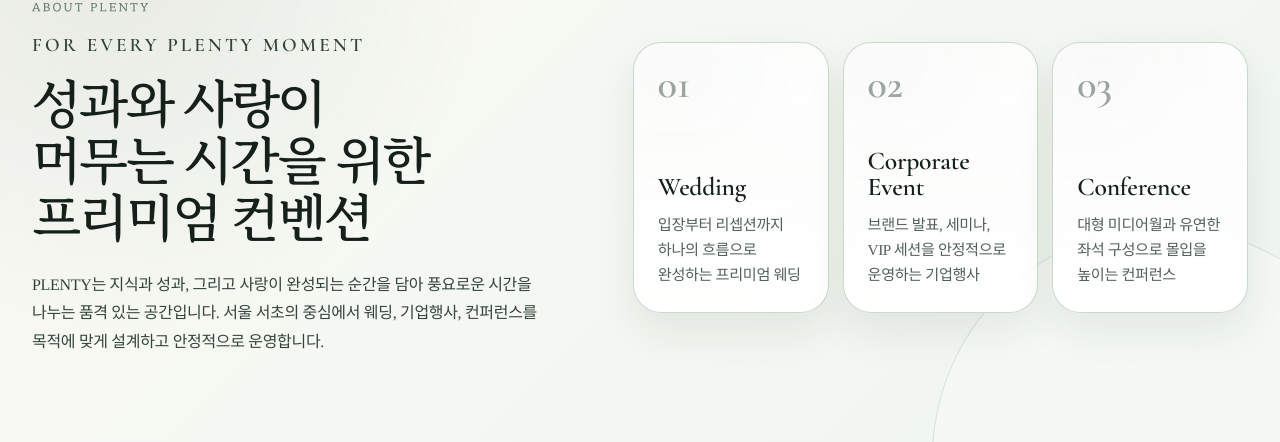
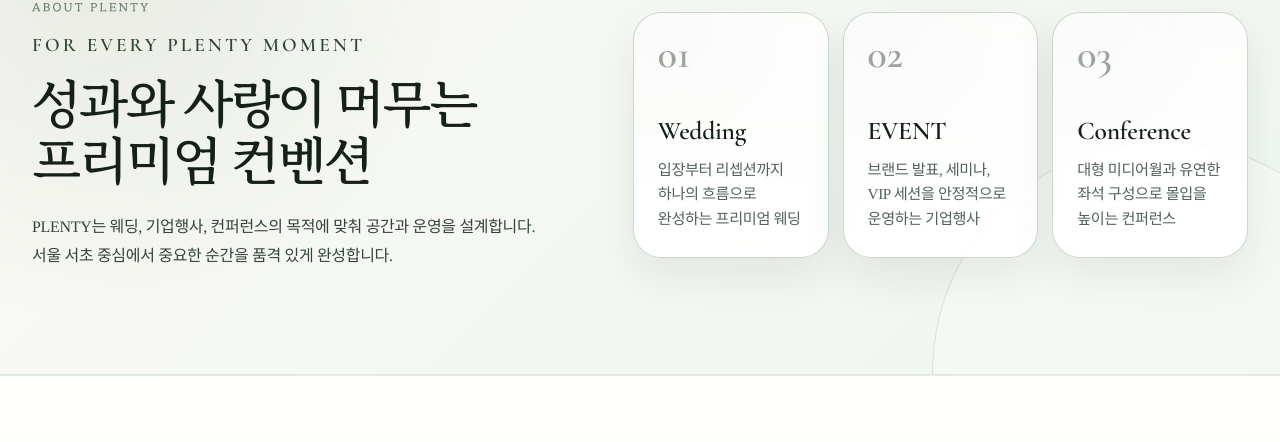
Before and after one commit to HOBBYTAN/theplenty, a Next.js app: page / in a window 1280 px wide. Shown: the part 905-1347 px from the top of the page. Built offline with nearby package versions, Linux system fonts and the light colour scheme; a web font is replaced by a local one.

Commit message:
fix: refine about section copy

```diff
--- a/src/app/page.tsx
+++ b/src/app/page.tsx
@@ -18,7 +18,7 @@
     description: "입장부터 리셉션까지 하나의 흐름으로 완성하는 프리미엄 웨딩",
   },
   {
-    title: "Corporate Event",
+    title: "EVENT",
     description: "브랜드 발표, 세미나, VIP 세션을 안정적으로 운영하는 기업행사",
   },
   {
@@ -130,10 +130,9 @@
             <article className="about-copy">
               <p className="eyebrow">ABOUT PLENTY</p>
               <p className="about-moment">For Every PLENTY Moment</p>
-              <h2>성과와 사랑이 머무는 시간을 위한 프리미엄 컨벤션</h2>
+              <h2>성과와 사랑이 머무는 프리미엄 컨벤션</h2>
               <p>
-                PLENTY는 지식과 성과, 그리고 사랑이 완성되는 순간을 담아 풍요로운 시간을 나누는 품격 있는 공간입니다.
-                서울 서초의 중심에서 웨딩, 기업행사, 컨퍼런스를 목적에 맞게 설계하고 안정적으로 운영합니다.
+                PLENTY는 웨딩, 기업행사, 컨퍼런스의 목적에 맞춰 공간과 운영을 설계합니다. 서울 서초 중심에서 중요한 순간을 품격 있게 완성합니다.
               </p>
             </article>
             <div className="about-card-grid" aria-label="PLENTY 주요 이용 목적">
```
